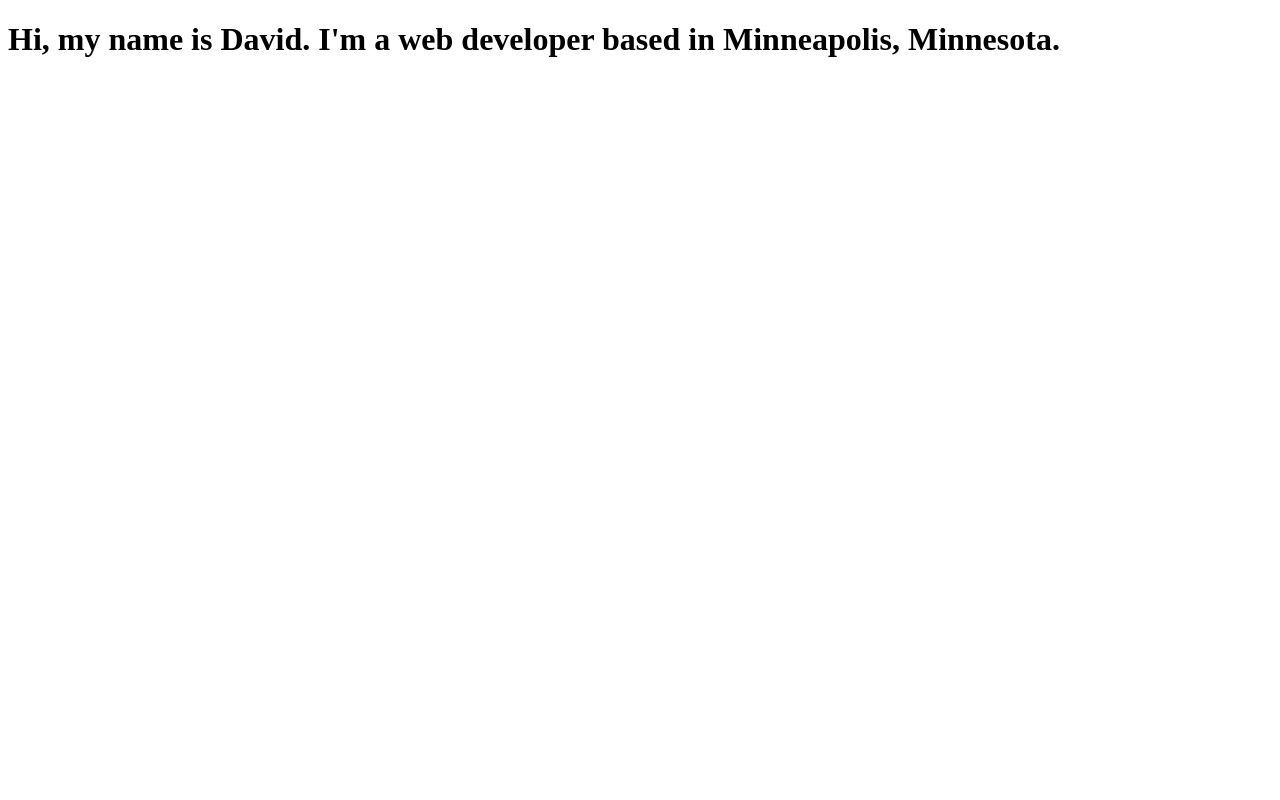
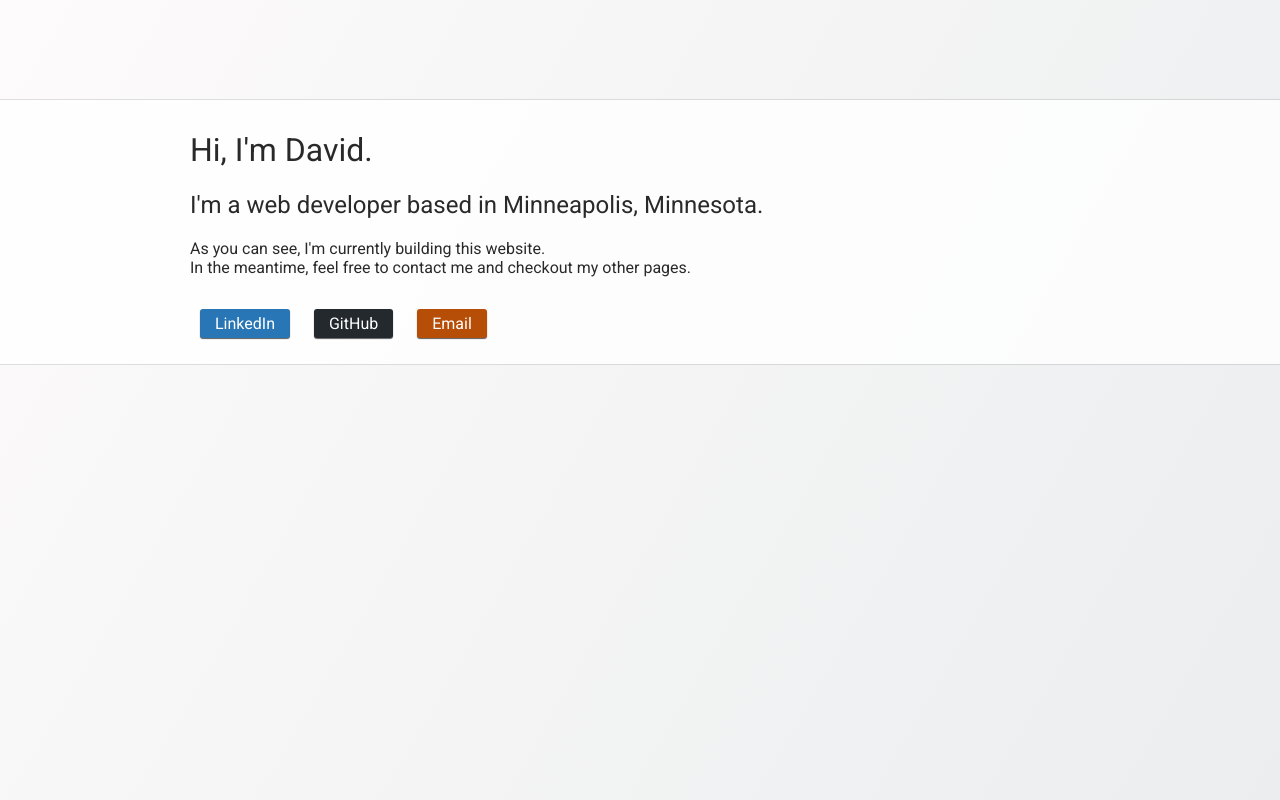
Before and after one commit to dbeaudway/portfolio, a plain HTML site: page index.html in a window 1280 px wide. Drawn offline with Linux system fonts and the light colour scheme.

Commit message:
Basic messaging added

```diff
--- a/index.html
+++ b/index.html
@@ -5,8 +5,25 @@
     <meta name="viewport" content="width=device-width, initial-scale=1.0">
     <meta http-equiv="X-UA-Compatible" content="ie=edge">
     <title>David Beaudway</title>
+    <!-- Vendor Scripts -->
+    <link href="https://fonts.googleapis.com/css?family=Roboto" rel="stylesheet">
+
+    <!-- Sources -->
+    <link rel="stylesheet" href="styles/style.css">
 </head>
 <body>
-    <h1>Hi, my name is David. I'm a web developer based in Minneapolis, Minnesota.</h1>
+    <div class="segment">
+        <div class="container">
+                <h1>Hi, I'm David.</h1>
+                <h2>I'm a web developer based in Minneapolis, Minnesota.</h2>
+                <p>As you can see, I'm currently building this website.<br> In the meantime, feel free to
+                        contact me and checkout my other pages.</p>
+                <ul>
+                    <li id="linkedin"><a href="https://www.linkedin.com/in/davidbeaudway/">LinkedIn</a></li>
+                    <li id="github"><a href="https://github.com/dbeaudway">GitHub</a></li>
+                    <li><a href="mailto:david.beaudway@gmail.com">Email</a></li>
+                </ul>
+            </div>
+    </div>
 </body>
 </html>
--- /dev/null
+++ b/styles/style.css
@@ -0,0 +1,62 @@
+html {
+    height:100%;
+    background-image: linear-gradient(120deg, #fdfbfb 0%, #ebedee 100%);
+    background-attachment: fixed;
+}
+
+body {
+    color: rgba(0,0,0,.84);
+    font-family: 'Roboto', sans-serif;
+    margin: 0px;
+}
+
+h1, h2, h3, h4 {
+    font-weight: 300
+}
+
+.segment {
+    background-color: rgba(255,255,255,.8);
+    margin-top: 100px;
+    padding: 10px 0px;
+    width: 100%;
+    box-shadow: 0px 0px 1px rgba(0,0,0,.64);
+}
+
+.container {
+    padding: 0px 20px;
+    max-width: 900px;
+    margin: 0 auto;
+}
+
+ul {
+    list-style: none;
+    display: inline-block;
+    padding: 0px;
+}
+
+li {
+    display: inline-block;
+    margin: 0px 10px;
+    padding: 5px 15px;
+    border-radius: 3px;
+    box-shadow: 0px 1px 1px rgba(0,0,0,.64);
+    background-color: rgb(182, 78, 8);
+    color: #FFFFFF;
+}
+
+li:hover {
+    box-shadow: 0px 3px 3px rgba(0,0,0,.64);
+}
+
+a {
+    text-decoration: none;
+    color: inherit;
+}
+
+#linkedin {
+    background-color: #2876b5;
+}
+
+#github {
+    background-color: #24292e;
+}
```
